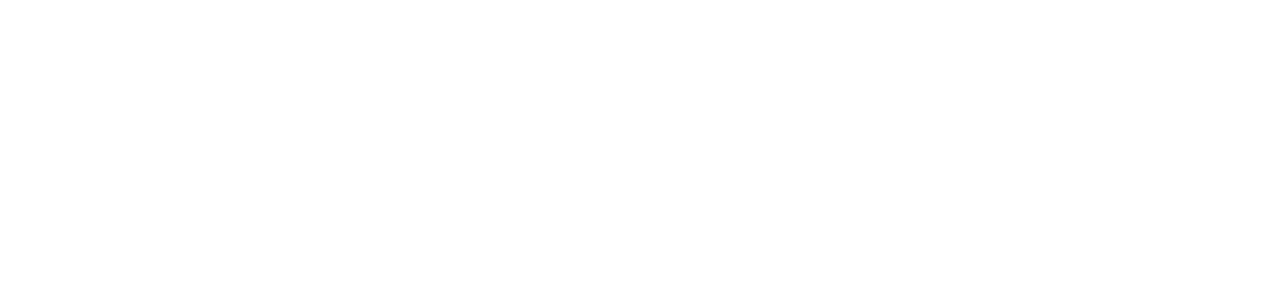
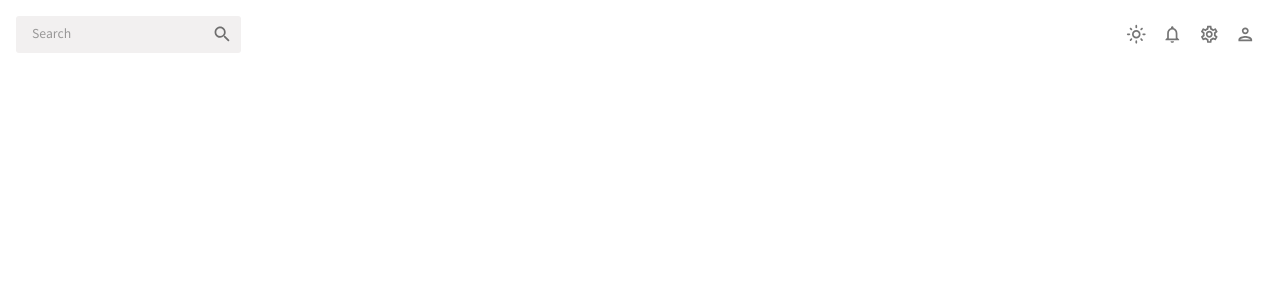
Before and after one commit to aakhoja/ReactApplication, a React (Create React App) app: page / in a window 1280 px wide. Shown: the top 300 px of the page. Built offline with nearby package versions, Linux system fonts and the light colour scheme; the HTML template or start-up script is replaced by a standard one.

Commit message:
added topbar and light and dark mode

```diff
--- a/src/App.js
+++ b/src/App.js
@@ -1,9 +1,19 @@
+import { ColorModeContext, useMode } from "./theme";
+import { CssBaseline,ThemeProvider } from "@mui/material";
+import Topbar from "./scenes/dashboard/global/Topbar";
+function App() {
 
-
-function App() {
-  return (
+  const [theme,colorMode] = useMode();
+  return (<ColorModeContext.Provider value={colorMode}>
+    <ThemeProvider theme={theme}>
+      <CssBaseline/>
     <div className="app">
-    </div>
+      <main className="content">
+        <Topbar />
+      </main>
+    </div>;
+    </ThemeProvider>
+    </ColorModeContext.Provider>
   );
 }
 
--- /dev/null
+++ b/src/scenes/dashboard/global/Sidebar.jsx
@@ -0,0 +1,5 @@
+const Sidebar = () => {
+    return <div>Sidebar</div>
+}
+
+export default Sidebar;
--- /dev/null
+++ b/src/scenes/dashboard/global/Topbar.jsx
@@ -0,0 +1,50 @@
+import { Box, IconButton, useTheme } from "@mui/material";
+import { useContext } from "react";
+import { ColorModeContext, tokens } from "../../../theme";
+import { InputBase } from '@mui/material';
+import  LightModeOutlinedIcon  from "@mui/icons-material/LightModeOutlined";
+import  DarkModeOutlinedIcon  from "@mui/icons-material/DarkModeOutlined";
+import  NotificationsOutlinedIcon  from "@mui/icons-material/NotificationsOutlined";
+import  SettingsOutlinedIcon  from "@mui/icons-material/SettingsOutlined";
+import  PersonOutlinedIcon  from "@mui/icons-material/PersonOutlined";
+import { display } from "@mui/system";
+import SearchIcon from "@mui/icons-material/Search";
+
+
+const Topbar = () => {
+    const theme = useTheme();
+    const colors = tokens(theme.palette.mode);
+    const colorMode = useContext(ColorModeContext);
+
+    return <Box display="flex" justifyContent="space-between" p={2}>
+        {/* Search Bar */}
+        <Box
+        display="flex"
+        backgroundColor={colors.primary[400]}
+        borderRadius="3px"
+        >
+            <InputBase sx={{ml: 2, flex: 1}} placeholder="Search" />
+            <IconButton>
+                <SearchIcon />
+            </IconButton>
+        </Box>
+        {/*ICONS */}
+        <Box display="flex">
+            <IconButton onClick={colorMode.toggleColorMode}>
+                {theme.palette.mode === 'dark' ? (<DarkModeOutlinedIcon />) : (<LightModeOutlinedIcon/>)}
+            </IconButton>
+            <IconButton>
+                <NotificationsOutlinedIcon />
+            </IconButton>
+            <IconButton>
+                <SettingsOutlinedIcon />
+            </IconButton>
+            <IconButton>
+                <PersonOutlinedIcon />
+            </IconButton>
+
+        </Box>
+    </Box>
+};
+
+export default Topbar;
--- /dev/null
+++ b/src/scenes/dashboard/index.jsx
@@ -0,0 +1,5 @@
+const Dashboard = () => {
+    return <div>Dashboard</div>
+}
+
+export default Dashboard;
--- /dev/null
+++ b/src/theme.js
@@ -0,0 +1,215 @@
+import { createContext, useState, useMemo } from "react";
+import { createTheme } from "@mui/material/styles";
+
+//color design tokens
+export const tokens = (mode) => ({
+    ...(mode === "dark" ? {
+        grey: {
+            100: "#e0e0e0",
+            200: "#c2c2c2",
+            300: "#a3a3a3",
+            400: "#858585",
+            500: "#666666",
+            600: "#525252",
+            700: "#3d3d3d",
+            800: "#292929",
+            900: "#141414"
+        },
+        primary: {
+            100: "#d0d1d5",
+            200: "#a1a4aa",
+            300: "#727680",
+            400: "#434955",
+            500: "#141b2b",
+            600: "#101622",
+            700: "#0c101a",
+            800: "#080b11",
+            900: "#040509"
+        },
+        greenAccent: {
+            100: "#dbf5ee",
+            200: "#b7ebde",
+            300: "#94e2cd",
+            400: "#70d8bd",
+            500: "#4cceac",
+            600: "#3da58a",
+            700: "#2e7c67",
+            800: "#1e5245",
+            900: "#0f2922"
+        },
+        redAccent: {
+            100: "#f8dcdb",
+            200: "#f1b9b7",
+            300: "#e99592",
+            400: "#e2726e",
+            500: "#db4f4a",
+            600: "#af3f3b",
+            700: "#832f2c",
+            800: "#58201e",
+            900: "#2c100f"
+        },
+        blueAccent: {
+            100: "#e1e2fe",
+            200: "#c3c6fd",
+            300: "#a4a9fc",
+            400: "#868dfb",
+            500: "#6870fa",
+            600: "#535ac8",
+            700: "#3e4396",
+            800: "#2a2d64",
+            900: "#151632"
+        },
+        } : {
+            grey: {
+                100: "#141414",
+                200: "#292929",
+                300: "#3d3d3d",
+                400: "#525252",
+                500: "#666666",
+                600: "#858585",
+                700: "#a3a3a3",
+                800: "#c2c2c2",
+                900: "#e0e0e0",
+            },
+            primary: {
+                100: "#040509",
+                200: "#080b11",
+                300: "#0c101a",
+                400: "#f2f0f0",
+                500: "#141b2b",
+                600: "#434955",
+                700: "#727680",
+                800: "#a1a4aa",
+                900: "#d0d1d5",
+            },
+            greenAccent: {
+                100: "#0f2922",
+                200: "#1e5245",
+                300: "#2e7c67",
+                400: "#3da58a",
+                500: "#4cceac",
+                600: "#70d8bd",
+                700: "#94e2cd",
+                800: "#b7ebde",
+                900: "#dbf5ee",
+            },
+            redAccent: {
+                100: "#2c100f",
+                200: "#58201e",
+                300: "#832f2c",
+                400: "#af3f3b",
+                500: "#db4f4a",
+                600: "#e2726e",
+                700: "#e99592",
+                800: "#f1b9b7",
+                900: "#f8dcdb",
+            },
+            blueAccent: {
+                100: "#151632",
+                200: "#2a2d64",
+                300: "#3e4396",
+                400: "#535ac8",
+                500: "#6870fa",
+                600: "#868dfb",
+                700: "#a4a9fc",
+                800: "#c3c6fd",
+                900: "#e1e2fe",
+            },
+            })
+})
+
+
+// mui these settings
+export const themeSettings = (mode) => {
+    const colors = tokens(mode);
+
+    return {
+        pallete: {
+            mode: mode,
+            ...(mode ==='dark'
+            ? {
+                primary: {
+                    main: colors.primary[500],
+                },
+                secondary: {
+                    main: colors.greenAccent[500],
+                },
+                neutral: {
+                    dark: colors.grey[700],
+                    main: colors.grey[500],
+                    light: colors.grey[100]
+                },
+                background: {
+                    default: colors.primary[500],
+                }
+            } : {
+                primary: {
+                    main: colors.primary[100],
+                },
+                secondary: {
+                    main: colors.greenAccent[500],
+                },
+                neutral: {
+                    dark: colors.grey[700],
+                    main: colors.grey[500],
+                    light: colors.grey[100]
+                },
+                background: {
+                    default: "#fcfcfc",
+                },
+            }),
+        },
+        typography: {
+            fontFamily: ["Source Sans Pro", "sans-serif"].join(","),
+            fontSize: 12,
+            h1: {
+                fontFamily: ["Source Sans Pro", "sans-serif"].join(","),
+                fontSize: 40,
+            },
+            h2: {
+                fontFamily: ["Source Sans Pro", "sans-serif"].join(","),
+                fontSize: 32,
+            },
+            h3: {
+                fontFamily: ["Source Sans Pro", "sans-serif"].join(","),
+                fontSize: 24,
+            },
+            h4: {
+                fontFamily: ["Source Sans Pro", "sans-serif"].join(","),
+                fontSize: 20,
+            },
+            h5: {
+                fontFamily: ["Source Sans Pro", "sans-serif"].join(","),
+                fontSize: 16,
+            },
+            h6: {
+                fontFamily: ["Source Sans Pro", "sans-serif"].join(","),
+                fontSize: 14,
+            },
+        },
+    };
+};
+
+//context for color made
+export const ColorModeContext = createContext ({
+    toggleColorMode: () => {
+
+    }
+});
+
+export const useMode = () => {
+    const[mode,setMode] = useState("dark");
+
+    const colorMode = useMemo(
+        () => ({
+            toggleColorMode: () =>
+                setMode((prev) => (prev === "light" ? "dark" :
+                "light")),
+        }),
+        []
+    );
+
+    const theme = useMemo(() => createTheme(themeSettings(mode)),[mode])
+
+    return [theme,colorMode];
+};
```
